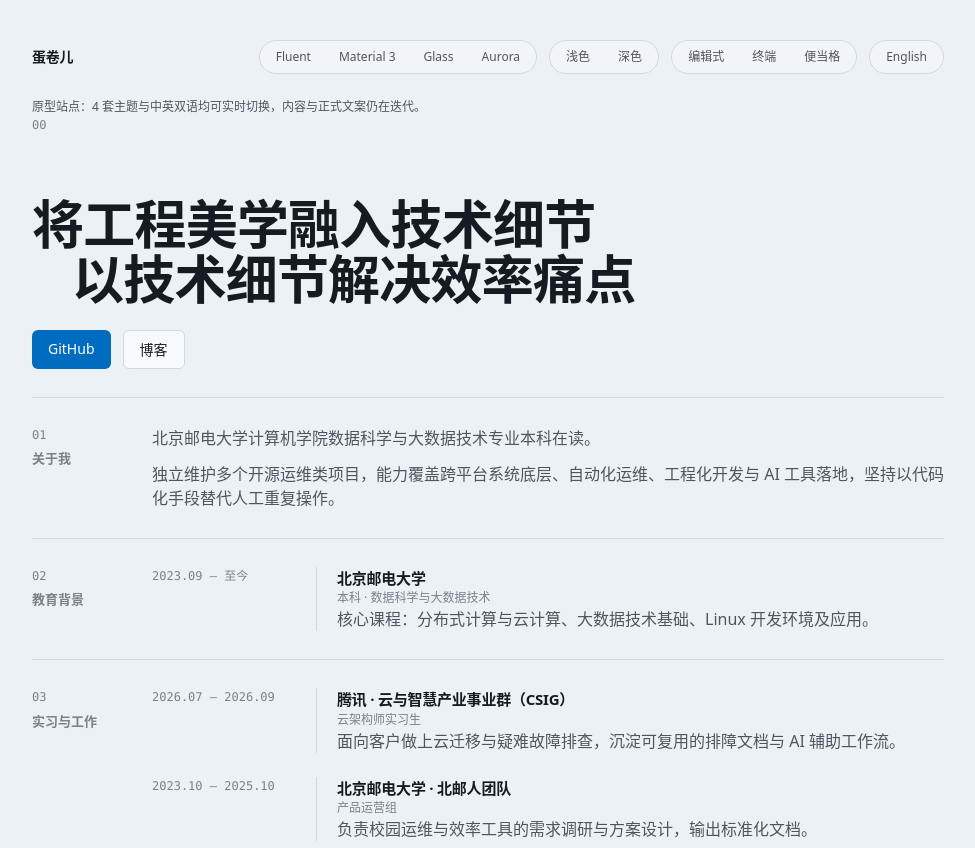
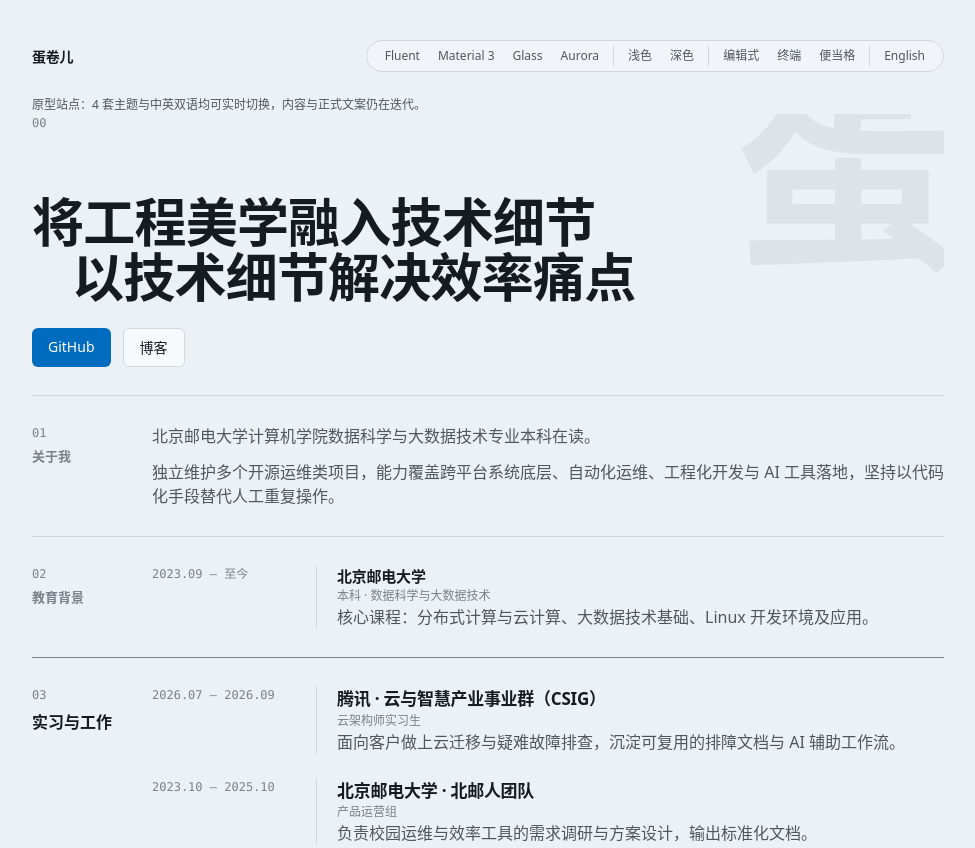
Before and after one commit to Jy-EggRoll/my-page, an Astro site: page / in a window 1280 px wide. Shown: the top 848 px of the page, without its empty margins (152-1127 px from the left). Built offline with nearby package versions, Linux system fonts and the light colour scheme; Astro itself is replaced by a stand-in of ours.

Commit message:
feat(ui): 首屏锚点、控件条收敛、章节强弱与细节打磨
按你的四点要求一次改到位：
- 顶部收敛：主题/明暗/版式/语言从四行收进同一条控件条（分组之间用细线分隔），
  组件层不再自带外层胶囊，由 SiteHeader 统一承载
- 首屏视觉锚点：品牌首字做成的巨大幽灵字（aria-hidden 纯装饰，取自数据不写死）。
  编辑式压在标题右上并被裁切；终端版式改用命令行闪烁光标（遵守 prefers-reduced-motion）；
  便当格改用强调色洗染 + 更含蓄的锚点
- 章节强弱：resume.ts 增加 EMPHASIS（经历/项目为 major），标签字号与颜色、条目字号、
  顶线深浅随之加强，其余章节保持常规节奏
- 细节：网格质感透明度 12% 降到 8%；控件条补齐 hover 与 focus-visible 轮廓；
  编辑式下联系方式也去卡片化，与「只留排版与细线」的语言保持一致
- 顺带修掉一处编号断档：简历板块是 9 个（02–10），联系方式/统计此前写成 12/13，
  导致漏掉 11，已改为 11/12

```diff
--- a/src/components/AppearanceSwitcher.astro
+++ b/src/components/AppearanceSwitcher.astro
@@ -10,14 +10,10 @@ const { locale } = Astro.props;
 const groups = appearanceGroupsFor(locale);
 ---
 
-<div class="flex flex-wrap items-center gap-3">
+<!-- 只渲染分组本身，外层控件条由 SiteHeader 提供，好让语言切换也并入同一条 -->
 {
   groups.map((group) => (
-      <div
-        class="flex items-center gap-1 rounded-pill border border-border bg-surface-raised p-1"
-        role="group"
-        aria-label={group.label}
-      >
+    <div class="appearance-group" role="group" aria-label={group.label}>
       {group.options.map((option) => (
         <button
           type="button"
@@ -25,7 +21,7 @@ const groups = appearanceGroupsFor(locale);
           data-appearance-option={option.id}
           title={option.description}
           aria-pressed="false"
-            class="rounded-chip px-3 py-1 text-xs font-medium text-fg-muted transition-colors ease-standard hover:text-fg focus-visible:outline-2 focus-visible:outline-offset-2 focus-visible:outline-ring aria-pressed:bg-accent aria-pressed:text-accent-fg"
+          class="appearance-option"
         >
           {option.label}
         </button>
@@ -33,7 +29,6 @@ const groups = appearanceGroupsFor(locale);
     </div>
   ))
 }
-</div>
 
 <script>
   import { APPEARANCE } from '../config/appearance';
--- a/src/components/Contact.astro
+++ b/src/components/Contact.astro
@@ -18,14 +18,14 @@ const t = stringsFor(locale);
   style={`--cell-columns:${CHROME_COLUMNS.contacts}`}
 >
   <div class="section-masthead">
-    <span class="section-ordinal" aria-hidden="true">12</span>
+    <span class="section-ordinal" aria-hidden="true">11</span>
     <h2 class="section-label text-sm font-semibold tracking-heading text-fg-subtle">
       {t.contactsLabel}
     </h2>
     <span class="section-path" aria-hidden="true">~/contact</span>
   </div>
   <div class="section-body">
-    <ul class="mt-4 grid gap-3 sm:grid-cols-2">
+    <ul class="contact-list mt-4 grid gap-3 sm:grid-cols-2">
     {
       CONTACTS.map((contact) => (
         <li data-entry>
--- a/src/components/HomePage.astro
+++ b/src/components/HomePage.astro
@@ -55,6 +55,8 @@ const year = new Date().getFullYear();
           <a class="btn-secondary" href={SITE_LINKS.blog}>{t.linkBlog}</a>
         </div>
       </div>
+      <!-- 首屏视觉锚点：品牌首字做成的巨大幽灵字，纯装饰，各版式给它不同的处理 -->
+      <span class="hero-mark" aria-hidden="true">{t.brand.slice(0, 1)}</span>
     </section>
 
     <section
--- a/src/components/LangSwitcher.astro
+++ b/src/components/LangSwitcher.astro
@@ -11,17 +11,14 @@ const { locale } = Astro.props;
 const others = LOCALES.filter((candidate) => candidate !== locale);
 ---
 
-<nav
-  class="flex items-center gap-1 rounded-pill border border-border bg-surface-raised p-1"
-  aria-label={stringsFor(locale).langSwitcherLabel}
->
+<nav class="appearance-group" aria-label={stringsFor(locale).langSwitcherLabel}>
   {
     others.map((target) => (
       <a
         href={getRelativeLocaleUrl(target, '/')}
         hreflang={LOCALE_META[target].htmlLang}
         lang={LOCALE_META[target].htmlLang}
-        class="rounded-chip px-3 py-1 text-xs font-medium text-fg-muted transition-colors ease-standard hover:text-fg focus-visible:outline-2 focus-visible:outline-offset-2 focus-visible:outline-ring"
+        class="appearance-option appearance-option--link"
       >
         {LOCALE_META[target].label}
       </a>
--- a/src/components/ResumeSection.astro
+++ b/src/components/ResumeSection.astro
@@ -1,5 +1,5 @@
 ---
-import { columnsFor, type ResumeSection as Section } from '../data/resume';
+import { columnsFor, emphasisFor, type ResumeSection as Section } from '../data/resume';
 import TagChips from './TagChips.astro';
 
 interface Props {
@@ -22,6 +22,7 @@ const path = `~/${section.id}`;
 -->
 <section
   data-section-id={section.id}
+  data-emphasis={emphasisFor(section.id)}
   class="section-shell"
   style={`--cell-columns:${columnsFor(section.id)}`}
 >
--- a/src/components/SiteHeader.astro
+++ b/src/components/SiteHeader.astro
@@ -12,14 +12,12 @@ interface Props {
 const { locale } = Astro.props;
 ---
 
-<header class="flex flex-wrap items-center justify-between gap-4">
-  <a
-    href={getRelativeLocaleUrl(locale, '/')}
-    class="text-sm font-semibold tracking-heading"
-  >
+<header class="site-header">
+  <a class="site-brand" href={getRelativeLocaleUrl(locale, '/')}>
     {stringsFor(locale).brand}
   </a>
-  <div class="flex flex-wrap items-center gap-3">
+  <!-- 四个维度收进同一条控件条：主题 / 明暗 / 版式 / 语言 -->
+  <div class="appearance-bar">
     <AppearanceSwitcher locale={locale} />
     <LangSwitcher locale={locale} />
   </div>
--- a/src/components/StatsEmbed.astro
+++ b/src/components/StatsEmbed.astro
@@ -20,7 +20,7 @@ const base = withBase(`/${STATS_PUBLIC_DIR}`);
   style={`--cell-columns:${CHROME_COLUMNS.stats}`}
 >
   <div class="section-masthead">
-    <span class="section-ordinal" aria-hidden="true">13</span>
+    <span class="section-ordinal" aria-hidden="true">12</span>
     <h2 class="section-label text-sm font-semibold tracking-heading text-fg-subtle">
       {t.statsLabel}
     </h2>
--- a/src/data/resume.ts
+++ b/src/data/resume.ts
@@ -410,3 +410,17 @@ export const CHROME_COLUMNS = {
   contacts: 6,
   stats: 12,
 } as const;
+
+/**
+ * 需要更大版面权重的板块（核心经历与作品），其余按常规节奏。
+ * 同样与语言无关，只维护一份。
+ */
+const EMPHASIS: Record<string, 'major'> = {
+  experience: 'major',
+  projects: 'major',
+};
+
+/** 取某个板块的版面权重；未登记的按常规处理。 */
+export function emphasisFor(sectionId: string): 'major' | 'normal' {
+  return EMPHASIS[sectionId] ?? 'normal';
+}
--- a/src/styles/layout.css
+++ b/src/styles/layout.css
@@ -217,6 +217,100 @@
   gap: 0.75rem;
 }
 
+/* ---------- 顶部：品牌 + 一条控件条 ---------- */
+.site-header {
+  display: flex;
+  flex-wrap: wrap;
+  align-items: center;
+  justify-content: space-between;
+  gap: 0.75rem;
+}
+.site-brand {
+  font-size: 0.875rem;
+  font-weight: 600;
+  letter-spacing: var(--tracking-heading);
+}
+
+/* 主题 / 明暗 / 版式 / 语言收成一条：分组之间用细线分隔，视觉上仍是一条 */
+.appearance-bar {
+  display: flex;
+  flex-wrap: wrap;
+  align-items: center;
+  border: 1px solid var(--color-border);
+  border-radius: var(--radius-pill);
+  background: var(--color-surface-raised);
+  padding: 0.25rem;
+}
+.appearance-group {
+  display: flex;
+  align-items: center;
+  gap: 0.125rem;
+  padding: 0 0.375rem;
+}
+.appearance-group + .appearance-group {
+  border-left: 1px solid var(--color-border);
+}
+.appearance-option {
+  border-radius: var(--radius-chip);
+  padding: 0.125rem 0.5rem;
+  font-size: 0.75rem;
+  font-weight: 500;
+  color: var(--color-fg-muted);
+  transition:
+    color var(--default-transition-duration) var(--ease-standard),
+    background-color var(--default-transition-duration) var(--ease-standard);
+}
+.appearance-option:hover {
+  background: var(--color-surface);
+  color: var(--color-fg);
+}
+.appearance-option[aria-pressed='true'] {
+  background: var(--color-accent);
+  color: var(--color-accent-fg);
+}
+.appearance-option:focus-visible {
+  outline: 2px solid var(--color-ring);
+  outline-offset: 2px;
+}
+.appearance-option--link {
+  text-decoration: none;
+}
+
+/* ---------- 首屏视觉锚点（纯装饰） ---------- */
+.section-shell.hero {
+  position: relative;
+  overflow: hidden;
+}
+.section-shell.hero .section-body {
+  position: relative;
+  z-index: 1;
+}
+.hero-mark {
+  position: absolute;
+  top: 0;
+  right: 0;
+  z-index: 0;
+  font-size: clamp(6rem, 18vw, 14rem);
+  font-weight: 700;
+  line-height: 0.8;
+  color: var(--color-fg-subtle);
+  opacity: 0.12;
+  pointer-events: none;
+  user-select: none;
+}
+
+/* ---------- 章节强弱：核心经历与作品给更大版面权重 ---------- */
+.section-shell[data-emphasis='major'] {
+  margin-top: 4rem;
+}
+.section-shell[data-emphasis='major'] .section-label {
+  font-size: 1rem;
+  color: var(--color-fg);
+}
+.section-shell[data-emphasis='major'] .entry-title {
+  font-size: 1.0625rem;
+}
+
 /* ---------- 页脚 ---------- */
 .site-footer {
   margin-top: 3.5rem;
--- a/src/styles/layouts/bento.css
+++ b/src/styles/layouts/bento.css
@@ -40,6 +40,18 @@
   font-size: clamp(1.5rem, 3.4vw, 2.375rem);
 }
 
+/* 首屏格子给一层强调色洗染，与其余格子区分开；锚点字更含蓄一些 */
+[data-layout='bento'] .section-shell.hero {
+  background: linear-gradient(150deg, var(--color-accent-soft), var(--color-surface) 65%);
+}
+[data-layout='bento'] .hero-mark {
+  font-size: clamp(4rem, 10vw, 8rem);
+  opacity: 0.16;
+  top: auto;
+  bottom: -1rem;
+  right: 0.5rem;
+}
+
 /* 格子里不再套卡片：条目退成纯列表 */
 [data-layout='bento'] .entry-list--grid {
   grid-template-columns: minmax(0, 1fr);
--- a/src/styles/layouts/editorial.css
+++ b/src/styles/layouts/editorial.css
@@ -65,3 +65,29 @@
   background: transparent;
   padding: 0;
 }
+
+/* 联系方式也去卡片化，保持编辑式「只留排版与细线」的一致语言 */
+[data-layout='editorial'] .contact-list {
+  grid-template-columns: minmax(0, 1fr);
+  gap: 0;
+}
+[data-layout='editorial'] .contact-list > li[data-entry] > a {
+  border: 0;
+  border-top: 1px solid var(--color-border);
+  border-radius: 0;
+  background: transparent;
+  box-shadow: none;
+  backdrop-filter: none;
+  padding: 0.625rem 0;
+}
+
+/* 首屏锚点：幽灵字压在标题右上，靠负边距让它溢出被裁，形成版式的张力 */
+[data-layout='editorial'] .hero-mark {
+  top: -2.5rem;
+  right: -1rem;
+}
+
+/* 核心章节（经历/项目）的顶线加深，配合更大的标签与标题形成强弱对比 */
+[data-layout='editorial'] .section-shell[data-emphasis='major'] {
+  border-top-color: var(--color-fg-subtle);
+}
--- a/src/styles/layouts/terminal.css
+++ b/src/styles/layouts/terminal.css
@@ -115,6 +115,31 @@
   margin-right: 0.125rem;
 }
 
+/* 首屏锚点改用命令行光标：幽灵字在工具语感里不合适 */
+[data-layout='terminal'] .hero-mark {
+  display: none;
+}
+[data-layout='terminal'] .hero-headline::after {
+  content: '';
+  display: inline-block;
+  width: 0.5rem;
+  height: 0.9em;
+  margin-left: 0.25rem;
+  vertical-align: text-bottom;
+  background: var(--color-accent);
+  animation: caret-blink 1.1s steps(1) infinite;
+}
+@keyframes caret-blink {
+  50% {
+    opacity: 0;
+  }
+}
+@media (prefers-reduced-motion: reduce) {
+  [data-layout='terminal'] .hero-headline::after {
+    animation: none;
+  }
+}
+
 /* 极淡的网格质感，取色仍走令牌 */
 [data-layout='terminal'] .layout-shell::before {
   content: '';
@@ -124,14 +149,30 @@
   pointer-events: none;
   background-image: repeating-linear-gradient(
       to right,
-      color-mix(in oklab, var(--color-fg-subtle) 12%, transparent) 0 1px,
+      color-mix(in oklab, var(--color-fg-subtle) 8%, transparent) 0 1px,
       transparent 1px 3rem
     ),
     repeating-linear-gradient(
       to bottom,
-      color-mix(in oklab, var(--color-fg-subtle) 12%, transparent) 0 1px,
+      color-mix(in oklab, var(--color-fg-subtle) 8%, transparent) 0 1px,
       transparent 1px 3rem
     );
+}
+
+/* 控件条在窄侧栏里改为纵向堆叠 */
+[data-layout='terminal'] .appearance-bar {
+  flex-direction: column;
+  align-items: stretch;
+  border-radius: var(--radius-control);
+  width: 100%;
+}
+[data-layout='terminal'] .appearance-group {
+  flex-wrap: wrap;
+  padding: 0.25rem 0;
+}
+[data-layout='terminal'] .appearance-group + .appearance-group {
+  border-left: 0;
+  border-top: 1px solid var(--color-border);
 }
 
 @media (max-width: 48rem) {
```
Lines whose indentation alone changed are shown as unchanged.
